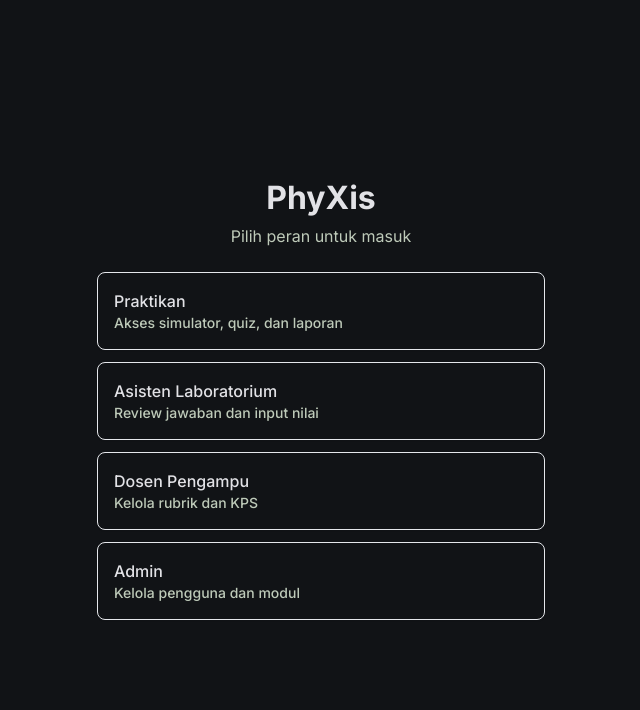
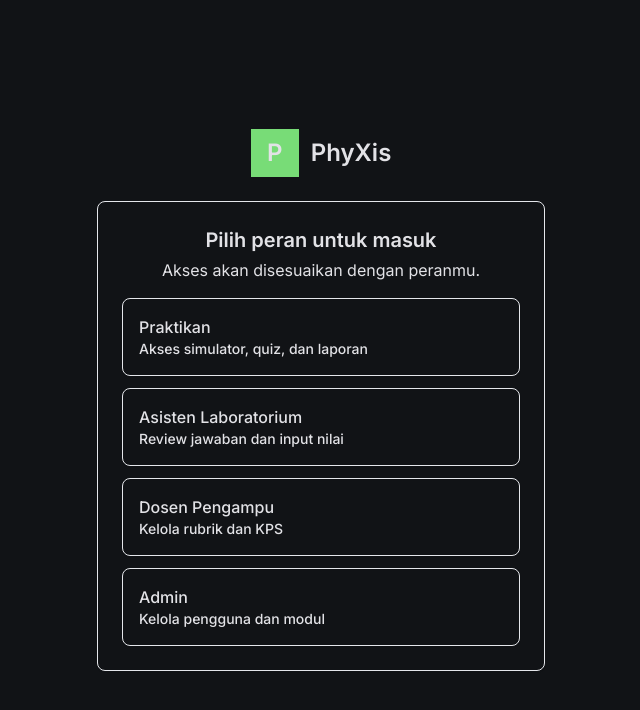
Before and after one commit to kemal-faza/phyxis, a Next.js app: page /login in a window 1280 px wide. Shown: the top 710 px of the page, without its empty margins (319-959 px from the left). Built offline with nearby package versions, Linux system fonts and the light colour scheme.

Commit message:
feat: move login page to /login and update redirect to /app/dashboard

```diff
--- a/app/(auth)/login/page.tsx
+++ /dev/null
@@ -1,13 +0,0 @@
-import { RoleSwitcher } from '@/features/auth/components/RoleSwitcher'
-
-export default function LoginPage() {
-  return (
-    <div className="flex min-h-screen items-center justify-center bg-surface p-6">
-      <div className="w-full max-w-md">
-        <h1 className="mb-2 text-center page-title">PhyXis</h1>
-        <p className="mb-6 text-center text-on-surface-variant">Pilih peran untuk masuk</p>
-        <RoleSwitcher />
-      </div>
-    </div>
-  )
-}
--- /dev/null
+++ b/app/login/page.tsx
@@ -0,0 +1,24 @@
+import { Card } from '@/components/ui/Card'
+import { RoleSwitcher } from '@/features/auth/components/RoleSwitcher'
+
+export default function LoginPage() {
+  return (
+    <main className="flex min-h-screen items-center justify-center bg-background p-4">
+      <div className="w-full max-w-md space-y-6">
+        <div className="flex items-center justify-center gap-3">
+          <div className="flex h-12 w-12 items-center justify-center rounded-logo bg-primary text-primary-foreground font-heading text-headline-md">
+            P
+          </div>
+          <span className="font-heading text-headline-md text-foreground">PhyXis</span>
+        </div>
+        <Card className="space-y-4 p-6">
+          <div className="text-center">
+            <h1 className="text-headline-sm text-foreground">Pilih peran untuk masuk</h1>
+            <p className="mt-1 text-body text-muted">Akses akan disesuaikan dengan peranmu.</p>
+          </div>
+          <RoleSwitcher />
+        </Card>
+      </div>
+    </main>
+  )
+}
--- a/features/auth/components/RoleSwitcher.tsx
+++ b/features/auth/components/RoleSwitcher.tsx
@@ -12,7 +12,7 @@ export function RoleSwitcher() {
 
   const handleSelect = (role: (typeof ROLES)[number]['value']) => {
     setRole(role)
-    router.push('/dashboard')
+    router.push('/app/dashboard')
   }
 
   return (
@@ -25,8 +25,8 @@ export function RoleSwitcher() {
             onClick={() => handleSelect(role.value)}
           >
             <div>
-              <div className="font-medium text-on-surface">{role.label}</div>
-              <div className="text-sm text-on-surface-variant">{role.description}</div>
+              <div className="font-medium text-foreground">{role.label}</div>
+              <div className="text-sm text-muted">{role.description}</div>
             </div>
           </Button>
         </Card>
```
Also changed, not shown: 1 other file (tests, documents, lock files or other folders).
